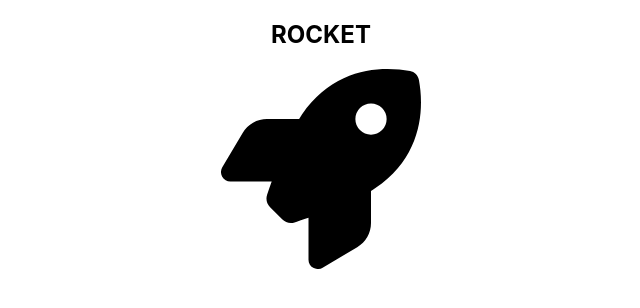
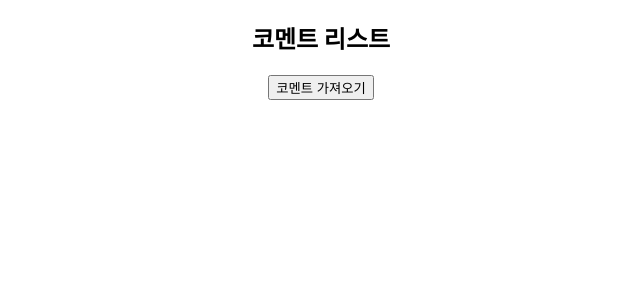
Before and after one commit to hyeseon-park/study-redux, a React (Create React App) app: page / in a window 1280 px wide. Shown: the top 308 px of the page, without its empty margins (319-959 px from the left). Built offline with nearby package versions, Linux system fonts and the light colour scheme.

Commit message:
무한 스크롤 개발

```diff
--- a/src/App.css
+++ b/src/App.css
@@ -1,3 +1,7 @@
 .App {
   text-align: center;
 }
+
+li {
+  text-align: left;
+}
--- a/src/App.js
+++ b/src/App.js
@@ -1,10 +1,10 @@
 import "./App.css";
-import Rocket from "./components/Rocket";
+import Posts from "./components/Posts";
 
 function App() {
   return (
     <div className="App">
-      <Rocket />
+      <Posts />
     </div>
   );
 }
--- a/src/components/Posts.jsx
+++ b/src/components/Posts.jsx
@@ -1,29 +1,49 @@
-import React, { useEffect } from "react";
+import React, { useEffect, useState } from "react";
 import { useDispatch, useSelector } from "react-redux";
-import { getPosts } from "../redux/actions/posts";
+import { getComments } from "../redux/actions/comments";
 
 const Posts = () => {
+  const style = {
+    div: {
+      height: "200px",
+      overflow: "scroll",
+    },
+  };
+
+  const [postId, setPostId] = useState(1);
   const dispatch = useDispatch();
-  let posts = useSelector((state) => state.posts);
+  let comments = useSelector((state) => state.comments);
 
   const handleClick = () => {
-    dispatch(getPosts());
+    dispatch(getComments(postId));
+    setPostId((prevState) => prevState + 1);
+  };
+
+  const handleScroll = () => {
+    const wrap = document.getElementById("wrap");
+    const { scrollHeight, scrollTop, clientHeight } = wrap;
+    if (scrollHeight - Math.round(scrollTop) <= clientHeight) {
+      dispatch(getComments(postId));
+      setPostId((prevState) => prevState + 1);
+    }
   };
 
   useEffect(() => {
-    dispatch(getPosts());
-  }, []);
+    const wrap = document.getElementById("wrap");
+    wrap.addEventListener("scroll", handleScroll);
+    return () => wrap.removeEventListener("scroll", handleScroll);
+  });
 
   return (
-    <>
-      <h2>포스트</h2>
-      <button onClick={handleClick}>가져오기</button>
+    <div style={style.div} id="wrap">
+      <h2>코멘트 리스트</h2>
+      <button onClick={handleClick}>코멘트 가져오기</button>
       <ul>
-        {posts.map((post, index) => (
-          <li key={index}>{post.title}</li>
+        {comments.map((comment, index) => (
+          <li key={index}>{comment.id + `번째 코멘트 ` + comment.name}</li>
         ))}
       </ul>
-    </>
+    </div>
   );
 };
 
--- /dev/null
+++ b/src/redux/actions/comments.js
@@ -0,0 +1,8 @@
+import axios from "axios";
+
+export const getComments = (postId) => async (dispatch) => {
+  const response = await axios.get(
+    `https://jsonplaceholder.typicode.com/posts/${postId}/comments`
+  );
+  dispatch({ type: "GET_COMMENTS", payload: response.data });
+};
--- /dev/null
+++ b/src/redux/reducers/comments.js
@@ -0,0 +1,10 @@
+const comments = (state = [], action) => {
+  switch (action.type) {
+    case "GET_COMMENTS":
+      return [...state, ...action.payload];
+    default:
+      return state;
+  }
+};
+
+export default comments;
--- a/src/redux/reducers/rootReducer.js
+++ b/src/redux/reducers/rootReducer.js
@@ -1,8 +1,10 @@
 import { combineReducers } from "redux";
 import posts from "./posts";
+import comments from "./comments";
 
 const rootReducer = combineReducers({
   posts,
+  comments,
 });
 
 export default rootReducer;
```
